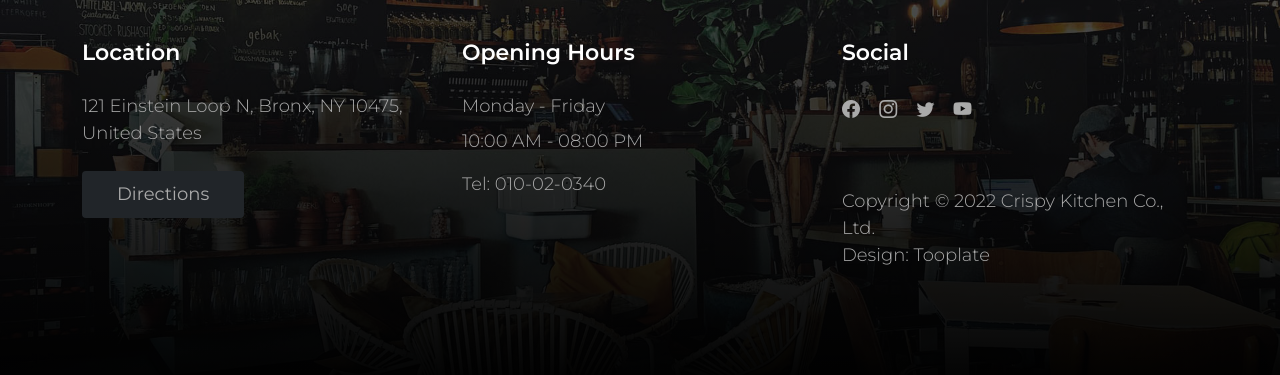
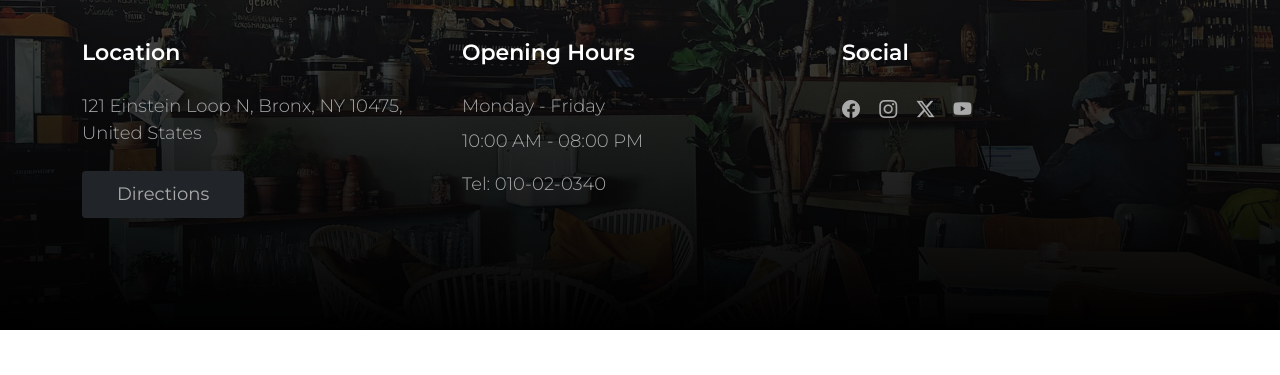
Before and after one commit to enockwest/Rest-UK, a plain HTML site: page contact.html in a window 1280 px wide. Shown: the part 2001-2376 px from the top of the page. After the commit the page ends 2331 px from the top, so only its background shows below. Drawn offline with nearby package versions, Linux system fonts and the light colour scheme; files whose address does not match are found by name.

Commit message:
Update contact.html

```diff
--- a/contact.html
+++ b/contact.html
@@ -194,24 +194,43 @@ https://www.tooplate.com/view/2129-crispy-kitchen
                         <p>Tel: <a href="tel: 010-02-0340" class="tel-link">010-02-0340</a></p>
                     </div>
 
-                    <div class="col-lg-4 col-md-6 col-xs-12 tooplate-mt30">
-                        <h6 class="text-white mb-lg-4 mb-3">Social</h6>
+     <div class="col-lg-4 col-md-6 col-xs-12 tooplate-mt30">
+    <h6 class="text-white mb-lg-4 mb-3">Social</h6>
 
-                        <ul class="social-icon">
-                            <li><a href="#" class="social-icon-link bi-facebook"></a></li>
+    <ul class="social-icon">
+        <!-- Facebook -->
+        <li>
+            <a href="https://www.facebook.com/YourPageName"
+               target="_blank"
+               rel="noopener"
+               class="social-icon-link bi-facebook"></a>
+        </li>
 
-                            <li><a href="#" class="social-icon-link bi-instagram"></a></li>
+        <!-- Instagram -->
+        <li>
+            <a href="https://www.instagram.com/YourUsername"
+               target="_blank"
+               rel="noopener"
+               class="social-icon-link bi-instagram"></a>
+        </li>
 
-                            <li><a href="https://twitter.com/search?q=tooplate.com&src=typed_query&f=live" target="_blank"
-                            	 class="social-icon-link bi-twitter"></a></li>
+        <!-- Twitter/X -->
+        <li>
+            <a href="https://twitter.com/YourUsername"
+               target="_blank"
+               rel="noopener"
+               class="social-icon-link bi-twitter-x"></a>
+        </li>
 
-                            <li><a href="#" class="social-icon-link bi-youtube"></a></li>
-                        </ul>
-
-                        <p class="copyright-text tooplate-mt60">Copyright © 2022 Crispy Kitchen Co., Ltd.
-                        <br>Design: <a rel="nofollow" href="https://www.tooplate.com/" target="_blank">Tooplate</a></p>
-
-                    </div>
+        <!-- YouTube -->
+        <li>
+            <a href="https://www.youtube.com/@YourChannelName"
+               target="_blank"
+               rel="noopener"
+               class="social-icon-link bi-youtube"></a>
+        </li>
+    </ul>
+     </div>
 
                 </div><!-- row ending -->
 
```
